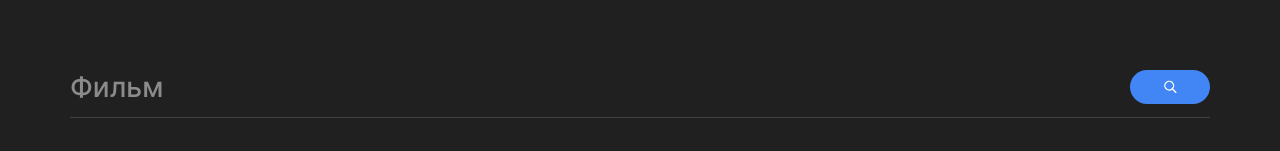
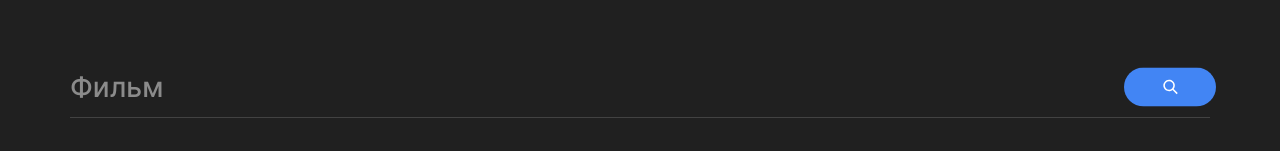
Before and after one commit to v37f/movies-explorer-frontend, a React (Create React App) app: page /movies in a window 1280 px wide. In both pictures the pointer is over the button 1170 px from the left and 87 px from the top of the page. Shown: the top 151 px of the page. Built offline with nearby package versions, Linux system fonts and the light colour scheme.

Commit message:
feat: add search button hover state

```diff
--- a/src/components/SearchForm/SearchForm.css
+++ b/src/components/SearchForm/SearchForm.css
@@ -45,8 +45,14 @@
   padding: 0;
   width: 80px;
   height: 34px;
-  background: #4285F4;
+  background-color: #4285F4;
   background-image: url('../../images/search-icon.svg');
   background-repeat: no-repeat;
   background-position: center;
+  transition: transform .4s, .4s ease;
 }
+
+.search-form__button:hover {
+  cursor: pointer;
+  transform: scale(1.15);
+}
```
